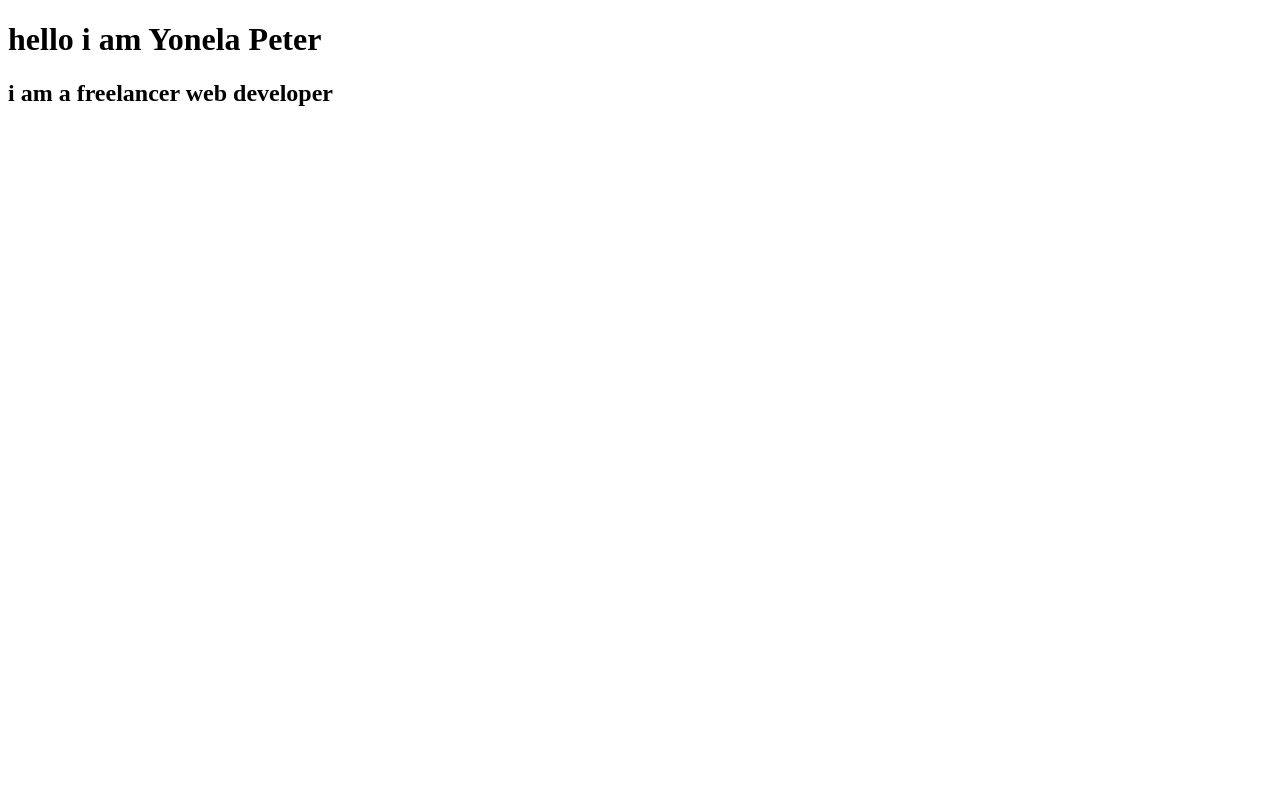
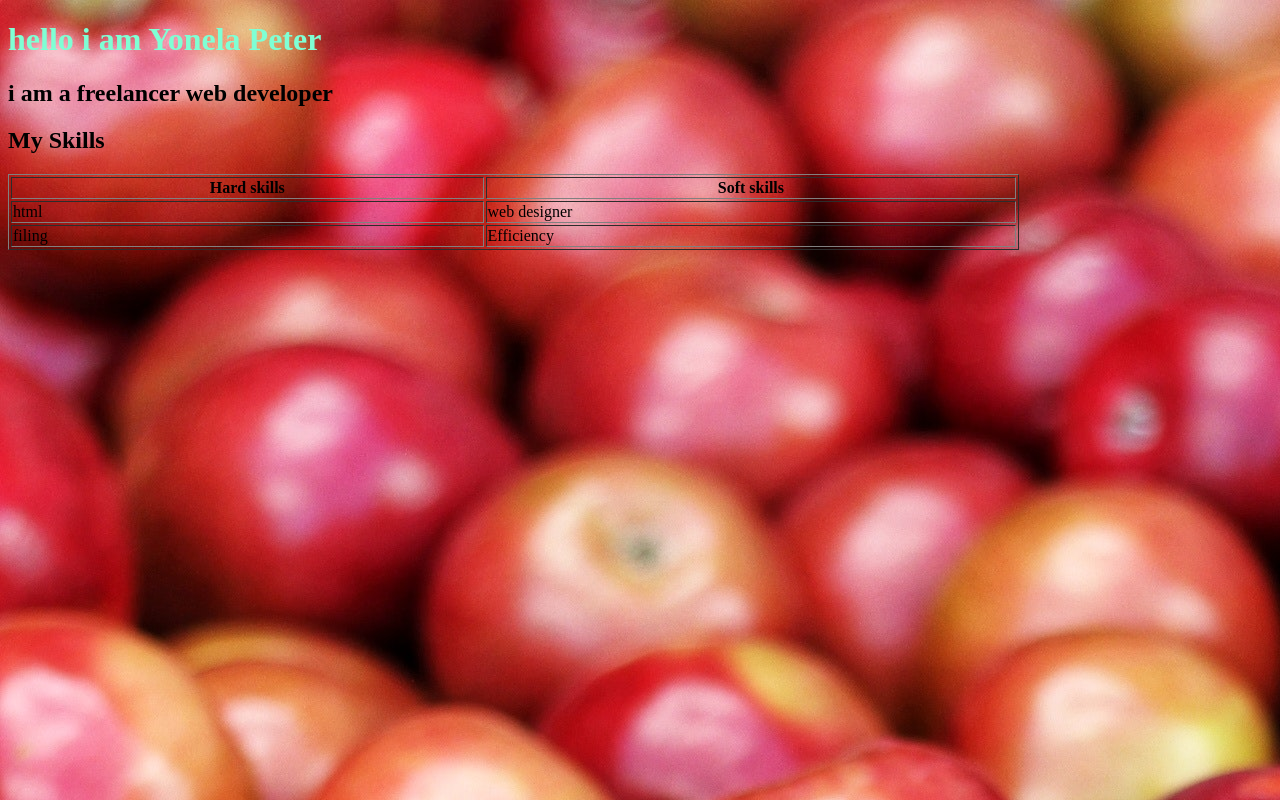
Before and after one commit to peteryonela/Portfolio, a plain HTML site: page index.html in a window 1280 px wide. Drawn offline with Linux system fonts and the light colour scheme.

Commit message:
first commit

```diff
--- a/index.html
+++ b/index.html
@@ -3,11 +3,27 @@
 <head>
     <meta charset="UTF-8">
     <meta http-equiv="X-UA-Compatible" content="IE=edge">
-    <meta name="viewport" content="width=<>, initial-scale=1.0">
+    <meta name="viewport" content="width=>, initial-scale=1.0">
     <title>Document</title>
 </head>
-<body>
-    <h1>hello i am Yonela Peter</h1>
+<body style= "background-image: url(apple.jpg.jpg);"></body>
+    <h1 style="color: aquamarine;">hello i am Yonela Peter</h1>
     <h2>i am a freelancer web developer</h2>
+    <h2>My Skills</h2>
+    <table style="width: 80%;" border="1px solid black">
+    <tr>
+     <th>Hard skills</th>
+     <th>Soft skills</th>
+     </tr>
+     <tr>
+      <td>html</td>
+      <td>web designer</td>
+      </tr>
+      <tr>
+          <td>filing</td>
+          <td>Efficiency</td>
+      </tr>
+      </table>
+
 </body>
 </html>
```
Also changed, not shown: apple.jpg.jpg (added).
